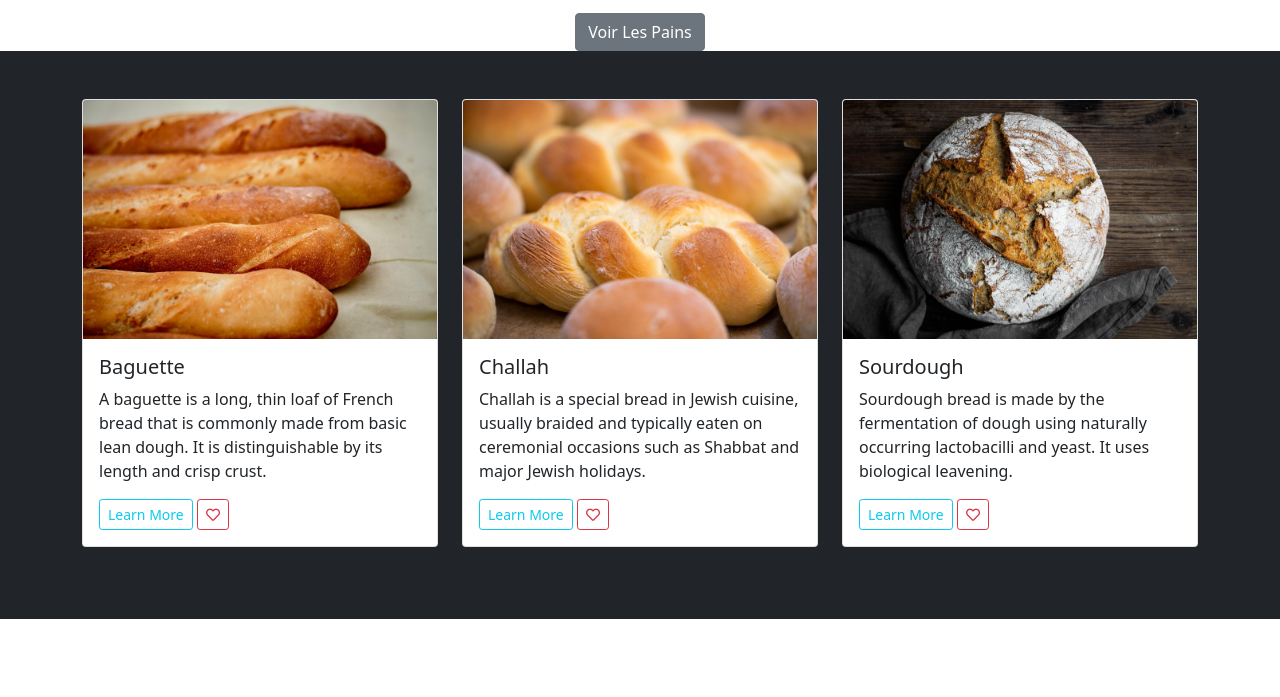
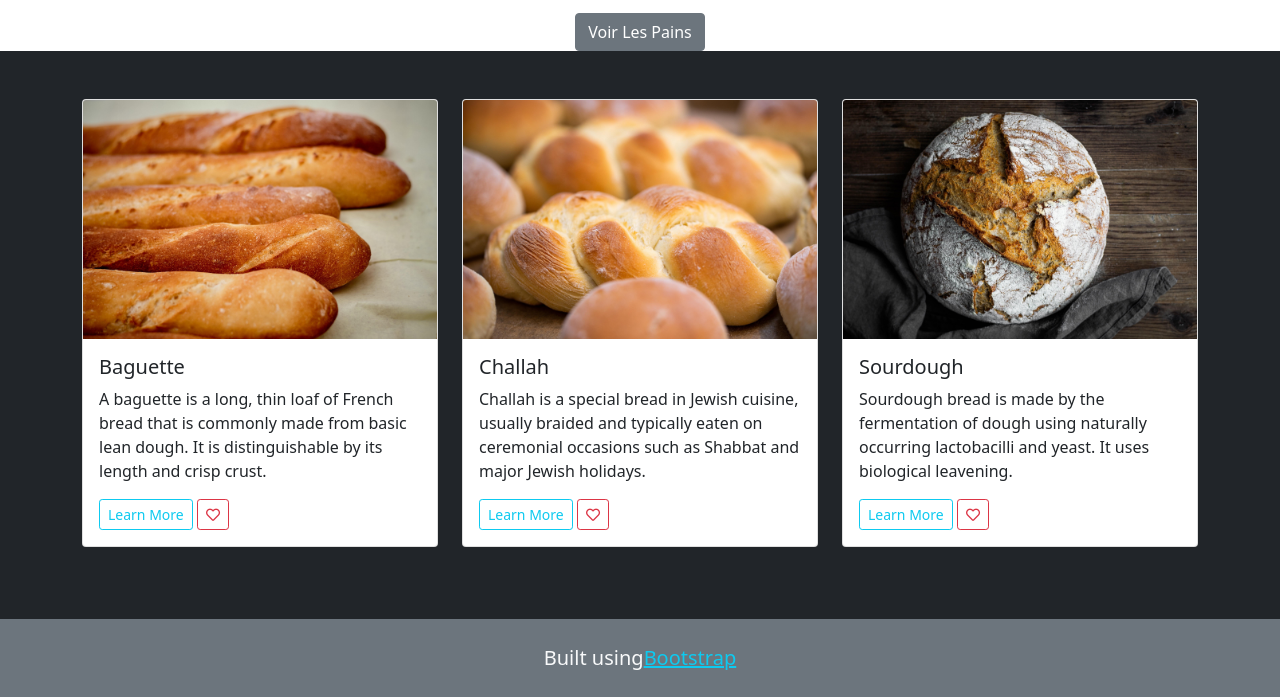
Before and after one commit to LJHamptonLDR/Capstone-Project-Team-One, a plain HTML site: page index.html in a window 1280 px wide. Shown: the part 174-871 px from the top of the page. Before the commit the page ends 800 px from the top, so only its background shows below. Drawn offline with nearby package versions, Linux system fonts and the light colour scheme.

Commit message:
Built Footer section. Intisl version of html file complete.

```diff
--- a/index.html
+++ b/index.html
@@ -95,6 +95,15 @@
         </div>
     </section>
 
+
+    <!-- Footer -->
+    <footer class="bg-secondary">
+        <div class="container">
+            <p class="lead m-0 p-4 text-center text-light">Built using<a href="https://getbootstrap.com/" class="text-info">Bootstrap</a>
+            </p>
+        </div>
+    </footer>
+
     <!-- Link to Bootstrap JS below -->
     <script src="https://cdn.jsdelivr.net/npm/bootstrap@5.1.1/dist/js/bootstrap.bundle.min.js"
         integrity="sha384-/bQdsTh/da6pkI1MST/rWKFNjaCP5gBSY4sEBT38Q/9RBh9AH40zEOg7Hlq2THRZ"
```
